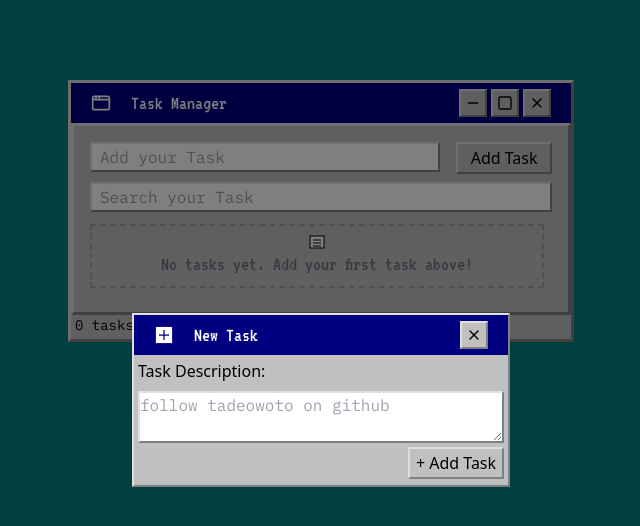
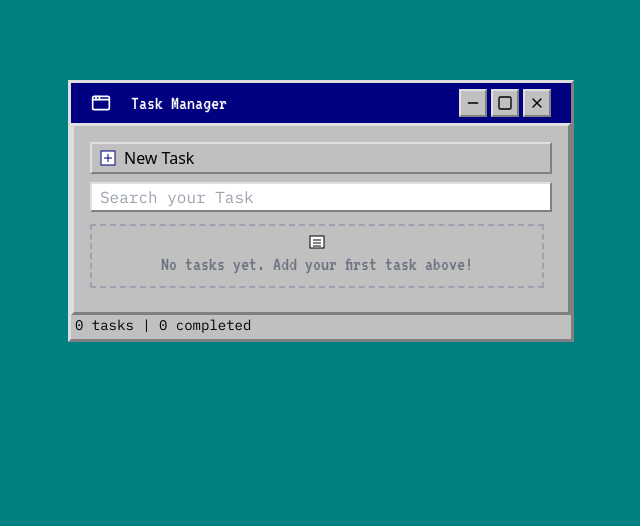
Before and after one commit to tadeowoto/react-ToDo, a React (Vite) app: page / in a window 1280 px wide. Shown: the top 526 px of the page, without its empty margins (319-959 px from the left). Built offline with nearby package versions, Linux system fonts and the light colour scheme.

Commit message:
last modal changes

```diff
--- a/src/components/atoms/CreateToDo.tsx
+++ b/src/components/atoms/CreateToDo.tsx
@@ -5,10 +5,11 @@ type Props = {
 const CreateToDo = ({ createTodo }: Props) => {
   return (
     <button
-      className="w-24 h-8 border-2 border-solid border-t-[#dfdfdf] border-r-[#808080] border-b-[#808080] border-l-[#dfdfdf]"
+      className="w-full flex items-center gap-2 h-8 border-2 border-solid text-start pl-2 border-t-[#dfdfdf] border-r-[#808080] border-b-[#808080] border-l-[#dfdfdf]"
       onClick={createTodo}
     >
-      Add Task
+      <img src="/newTask.svg" alt="" className="w-4" />
+      New Task
     </button>
   );
 };
--- a/src/components/atoms/ToDoSearch.tsx
+++ /dev/null
@@ -1,11 +0,0 @@
-const ToDoSearch = () => {
-  return (
-    <input
-      type="text"
-      placeholder="Add your Task"
-      className=" font-primaryFont border-2  border-t-[#dfdfdf] border-r-[#808080] border-b-[#808080] border-l-[#dfdfdf] p-2 w-[351px] h-[30px]"
-    />
-  );
-};
-
-export default ToDoSearch;
--- a/src/components/molecules/ToDoForm.tsx
+++ b/src/components/molecules/ToDoForm.tsx
@@ -1,17 +1,42 @@
-const ToDoForm = () => {
+import React from "react";
+
+type Props = {
+  addTodo: (string: string) => void;
+};
+
+const ToDoForm = ({ addTodo }: Props) => {
+  const [newTodoValue, setNewTodoValue] = React.useState("");
+
+  function onChange(event: React.ChangeEvent<HTMLTextAreaElement>) {
+    setNewTodoValue(event.target.value);
+  }
+
+  function submitTodo() {
+    addTodo(newTodoValue);
+    setNewTodoValue("");
+  }
+
   return (
-    <form className="w-full flex flex-col gap-1 p-1 box-border">
+    <form
+      className="w-full flex flex-col gap-1 p-1 box-border"
+      onSubmit={(event) => {
+        event.preventDefault();
+      }}
+    >
       <div className="w-full h-1/2 flex flex-col gap-2">
         <label htmlFor="">Task Description:</label>
         <textarea
+          value={newTodoValue}
+          onChange={onChange}
           name=""
           id=""
           placeholder="follow tadeowoto on github"
-          className="w-full h-full border-2 border-solid border-t-[#dfdfdf] border-r-[#808080] border-b-[#808080] border-l-[#dfdfdf] font-primaryFont"
+          className="w-full h-full border-2 border-solid border-t-[#dfdfdf] border-r-[#808080] border-b-[#808080] border-l-[#dfdfdf] font-primaryFont p-1 box-border"
         ></textarea>
       </div>
       <div className="w-full h-1/2 flex justify-end items-end">
         <button
+          onClick={submitTodo}
           type="submit"
           className="ToDoForm-button w-24 h-8 border-2 border-solid border-t-[#dfdfdf] border-r-[#808080] border-b-[#808080] border-l-[#dfdfdf]"
         >
--- a/src/components/molecules/ToDoModal.tsx
+++ b/src/components/molecules/ToDoModal.tsx
@@ -8,7 +8,7 @@ type Props = {
 const ToDoModal = ({ closeWindow, children }: Props) => {
   return ReactDOM.createPortal(
     <div className="flex justify-center items-center w-full h-screen bg-black bg-opacity-50 fixed top-0 left-0 right-0 bottom-0  ">
-      <div className="Modal w-[378px] h-[174px] bg-cardBg border-2 border-t-[#dfdfdf] border-r-[#808080] border-b-[#808080] border-l-[#dfdfdf]">
+      <div className="Modal w-[378px] h-[184px] bg-cardBg border-2 border-t-[#dfdfdf] border-r-[#808080] border-b-[#808080] border-l-[#dfdfdf]">
         <ModalNav closeWindow={closeWindow} />
         {children}
       </div>
--- a/src/components/organism/ToDo.tsx
+++ b/src/components/organism/ToDo.tsx
@@ -2,7 +2,6 @@
 import CreateToDo from "../atoms/CreateToDo";
 import ToDoCounter from "../atoms/ToDoCounter";
 import ToDoList from "../molecules/ToDoList";
-import ToDoSearch from "../atoms/ToDoSearch";
 import ToDoItem from "../molecules/ToDoItem";
 import ToDoNav from "../molecules/ToDoNav";
 import SearchBar from "../atoms/SearchBar";
@@ -45,7 +44,7 @@ const ToDo = () => {
     task.task.toLowerCase().includes(search.toLowerCase())
   );
 
-  const [openModal, setOpenModal] = React.useState(true);
+  const [openModal, setOpenModal] = React.useState(false);
 
   const finishTodo = (id: number) => {
     const newTodos = [...todos];
@@ -64,12 +63,21 @@ const ToDo = () => {
     setOpenModal(!openModal);
   }
 
+  function addTodo(task: string) {
+    const newTodos = [...todos];
+    newTodos.push({
+      id: newTodos.length + 1,
+      task: task,
+      completed: false,
+    });
+    saveTodos(newTodos);
+  }
+
   return (
     <article className="w-[506px] h-[262px] bg-cardBg border-[3px] border-t-[#dfdfdf] border-r-[#808080] border-b-[#808080] border-l-[#dfdfdf]">
       <ToDoNav />
       <div className=" w-full h-3/4 p-4 box-border border-[3px] border-t-[#dfdfdf] border-r-[#808080] border-b-[#808080] border-l-[#dfdfdf]">
         <div className="w-full flex gap-4">
-          <ToDoSearch />
           <CreateToDo createTodo={createTodo} />
         </div>
         <div className="w-full mt-2">
@@ -98,7 +106,7 @@ const ToDo = () => {
       </div>
       {openModal && (
         <ToDoModal closeWindow={createTodo}>
-          <ToDoForm />
+          <ToDoForm addTodo={addTodo} />
         </ToDoModal>
       )}
     </article>
```
